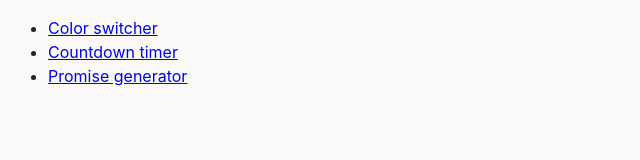
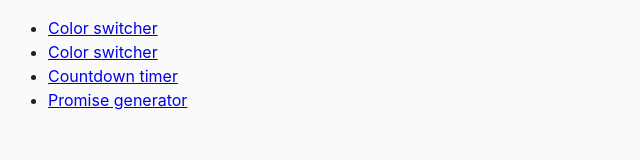
Before and after one commit to DyshliukAnna/goit-js-hw-09, a website built with Parcel: page src/index.html in a window 1280 px wide. Shown: the whole page, without its empty margins (0-640 px from the left). Built offline with nearby package versions, Linux system fonts and the light colour scheme.

Commit message:
Update index.html

```diff
--- a/src/index.html
+++ b/src/index.html
@@ -9,6 +9,7 @@
   <body>
     <ul>
       <li><a href="01-color-switcher.html">Color switcher</a></li>
+      <li><a href="01-color-switcher.html">Color switcher</a></li>
       <li><a href="02-timer.html">Countdown timer</a></li>
       <li><a href="03-promises.html">Promise generator</a></li>
     </ul>
```
